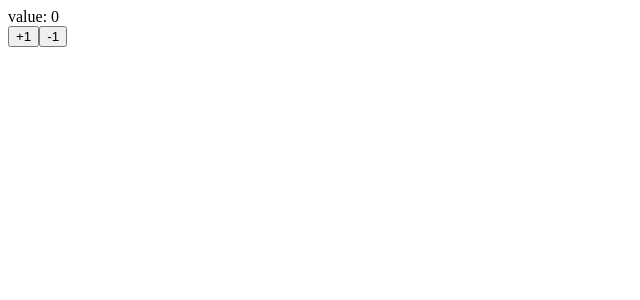
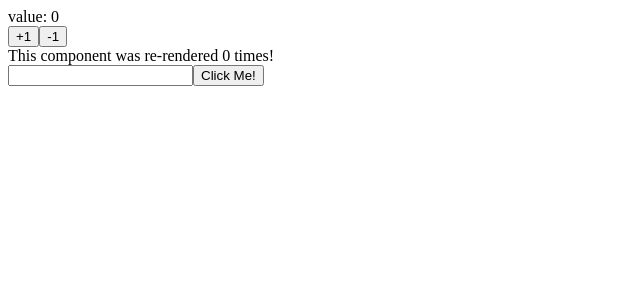
Before and after one commit to angrasan/react-typescript-my-first-react-app-in-typescript, a React (Create React App) app: page / in a window 1280 px wide. Shown: the top 300 px of the page, without its empty margins (0-640 px from the left). Built offline with nearby package versions, Linux system fonts and the light colour scheme.

Commit message:
useRef useEffect

```diff
--- a/src/Counter.tsx
+++ b/src/Counter.tsx
@@ -1,4 +1,4 @@
-import React, {useState} from "react";
+import React, {useEffect, useRef, useState} from "react";
 
 const Counter: React.FC<{}> = () => {
   const initalValue: any = 0;
@@ -11,11 +11,25 @@ const Counter: React.FC<{}> = () => {
     setValue((prevState) => prevState - 1);
   }
 
+  const renderTimes = useRef<number>(0);
+  useEffect(() => {
+    renderTimes.current += 1;
+  });
+  const ref = useRef<HTMLInputElement>(null!);
+  const focusInput = () => {
+    // const current = ref.current;
+    // if(current != null) current.focus();
+    ref.current.focus();
+  }
+
   return (
     <div>
       <div>value: {value}</div>
       <button onClick={increment}>+1</button>
       <button onClick={decrement}>-1</button>
+      <div>This component was re-rendered {renderTimes.current} times!</div>
+      <input ref={ref} type="text" />
+      <button onClick={focusInput}>Click Me!</button>
     </div>
   );
 };
```
